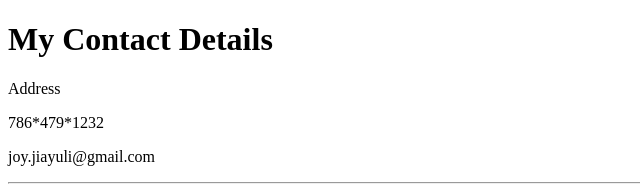
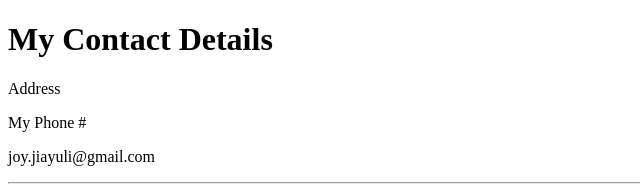
Before and after one commit to jiayu1212/cv, a plain HTML site: page contact-me.html in a window 1280 px wide. Shown: the top 189 px of the page, 0-640 px from the left. Drawn offline with Linux system fonts and the light colour scheme.

Commit message:
Update contact-me.html

```diff
--- a/contact-me.html
+++ b/contact-me.html
@@ -9,7 +9,7 @@
 <body>
   <h1>My Contact Details</h1>
   <p>Address</p>
-  <p>786*479*1232</p>
+  <p>My Phone #</p>
   <p>joy.jiayuli@gmail.com</p>
   <hr>
 
```
